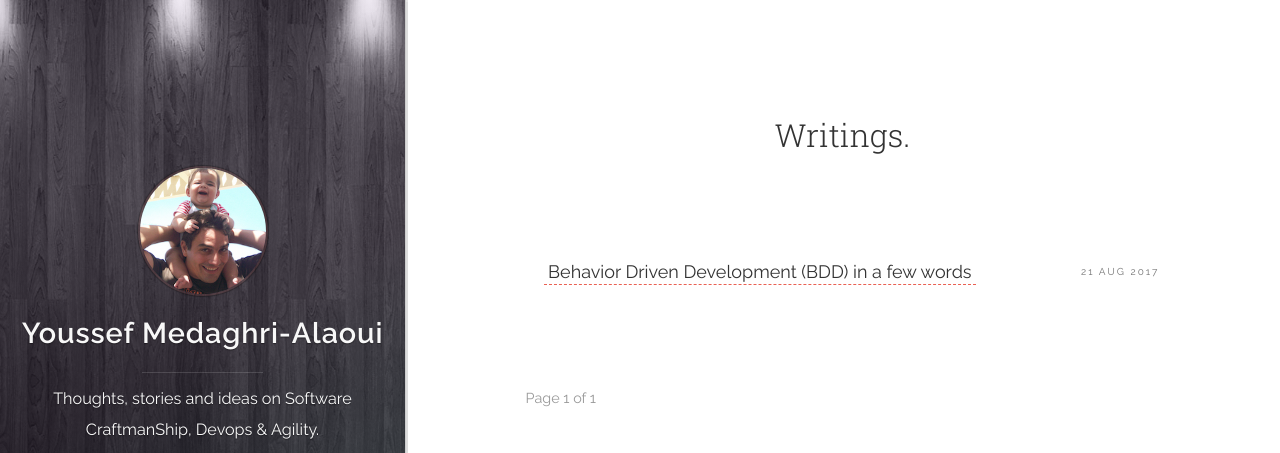
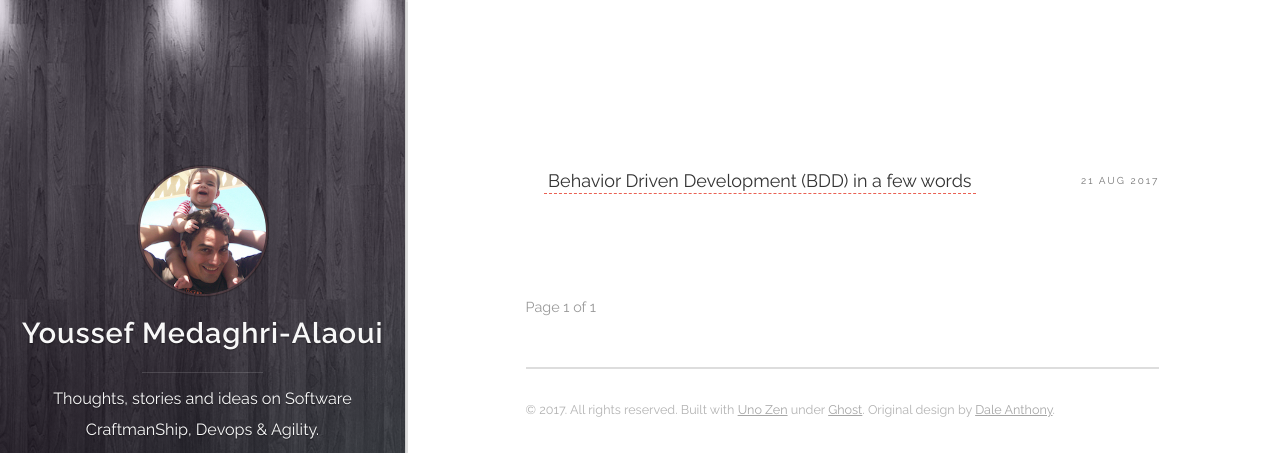
Before and after one commit to ymedaghri/ymedaghri.github.io.old, a plain HTML site: page author/youssef/index.html in a window 1280 px wide. Shown: the top 453 px of the page. Drawn offline with Linux system fonts and the light colour scheme.

Commit message:
Blog update at 2017-08-21 21:46:04

```diff
--- a/author/youssef/index.html
+++ b/author/youssef/index.html
@@ -257,7 +257,7 @@ box-shadow: 0px 1px 3px rgba(0,0,0,0.4);
     <main data-no-instant>
       <section class="content">
 
-<h1 style="text-align: center;" id="posts-headline">Writings.</h1>
+<!-- <h1 style="text-align: center;" id="posts-headline">Writings.</h1> -->
 <ol id="posts-list">
   <li>
     <a href="../../bdd-in-a-few-words/index.html" title="Read more about 'Behavior Driven Development (BDD) in a few words'">Behavior Driven Development (BDD) in a few words</a>
```
Also changed, not shown: index.html (+1 -1 lines).
